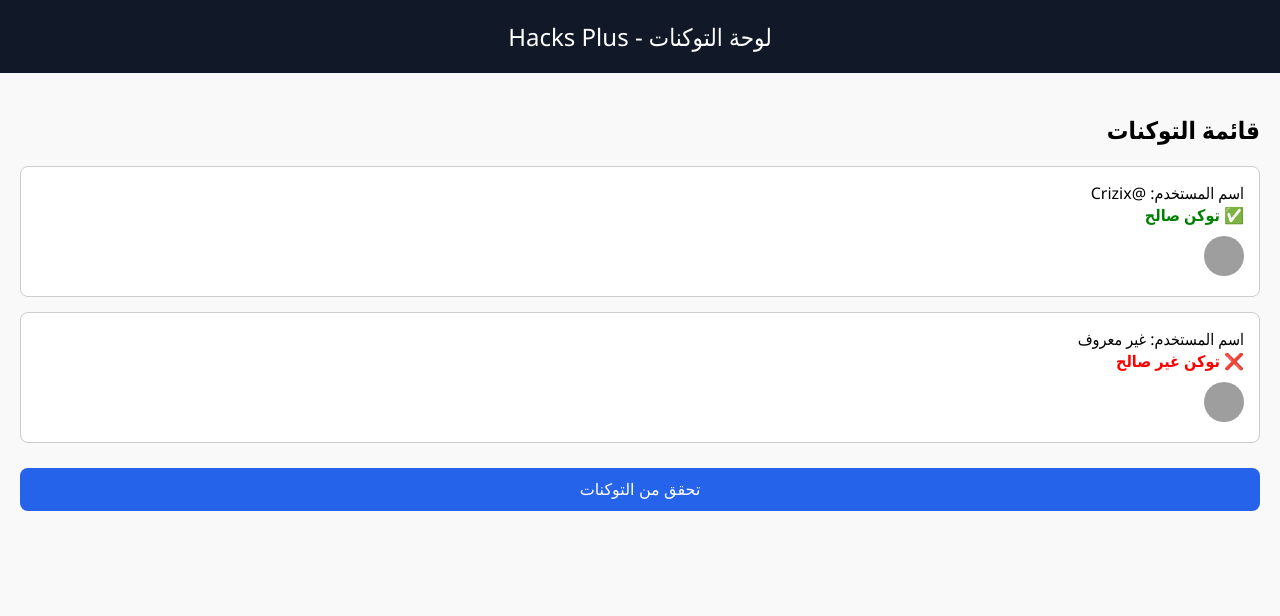
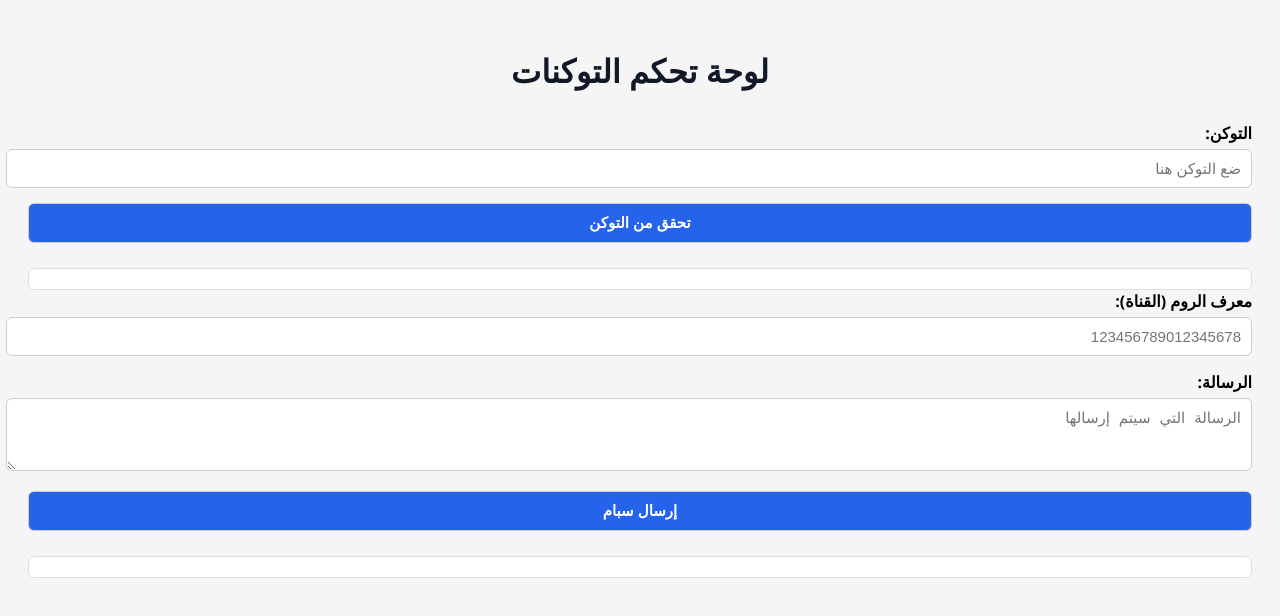
Before and after one commit to wm7arb/-, a plain HTML site: page index.html in a window 1280 px wide. Drawn offline with Linux system fonts and the light colour scheme; grey boxes are pictures that could not be loaded.

Commit message:
Update index.html

```diff
--- a/index.html
+++ b/index.html
@@ -2,92 +2,140 @@
 <html lang="ar" dir="rtl">
 <head>
   <meta charset="UTF-8">
-  <title>لوحة التوكنات | Hacks Plus</title>
+  <title>لوحة التوكنات</title>
   <meta name="viewport" content="width=device-width, initial-scale=1.0">
   <style>
     body {
-      font-family: 'Segoe UI', Tahoma, Geneva, Verdana, sans-serif;
-      background-color: #f9f9f9;
-      margin: 0;
-      padding: 0;
-    }
-
-    header {
-      background-color: #111827;
-      color: #fff;
-      padding: 20px;
-      text-align: center;
-      font-size: 24px;
-    }
-
-    main {
+      font-family: 'Segoe UI', sans-serif;
+      background-color: #f5f5f5;
       padding: 20px;
     }
 
-    .token-box {
-      background-color: #fff;
-      border: 1px solid #ccc;
-      padding: 15px;
-      margin-bottom: 15px;
-      border-radius: 8px;
+    h1 {
+      text-align: center;
+      margin-bottom: 30px;
+      color: #111827;
     }
 
-    .token-box img {
-      width: 40px;
-      height: 40px;
-      border-radius: 50%;
-      margin-top: 10px;
-    }
-
-    .status-good {
-      color: green;
+    label {
+      display: block;
+      margin-bottom: 5px;
       font-weight: bold;
     }
 
-    .status-bad {
-      color: red;
-      font-weight: bold;
+    input, textarea, button {
+      width: 100%;
+      padding: 10px;
+      margin-bottom: 15px;
+      border: 1px solid #ccc;
+      border-radius: 6px;
+      font-size: 15px;
     }
 
     button {
       background-color: #2563eb;
       color: white;
-      border: none;
-      padding: 12px;
-      font-size: 16px;
-      border-radius: 8px;
-      width: 100%;
-      margin-top: 10px;
+      font-weight: bold;
+      cursor: pointer;
     }
 
     button:hover {
       background-color: #1d4ed8;
     }
+
+    .output {
+      background-color: #fff;
+      border: 1px solid #ddd;
+      padding: 10px 15px;
+      border-radius: 6px;
+      margin-top: 10px;
+      white-space: pre-line;
+    }
+
+    .status-good { color: green; font-weight: bold; }
+    .status-bad { color: red; font-weight: bold; }
   </style>
 </head>
 <body>
 
-  <header>لوحة التوكنات - Hacks Plus</header>
+  <h1>لوحة تحكم التوكنات</h1>
 
-  <main>
-    <h2>قائمة التوكنات</h2>
+  <label for="token">التوكن:</label>
+  <input type="text" id="token" placeholder="ضع التوكن هنا">
 
-    <div class="token-box">
-      <div>اسم المستخدم: @Crizix</div>
-      <div class="status-good">✅ توكن صالح</div>
-      <img src="https://cdn.discordapp.com/embed/avatars/0.png" alt="صورة">
-    </div>
+  <button onclick="checkToken()">تحقق من التوكن</button>
+  <div id="token-status" class="output"></div>
 
-    <div class="token-box">
-      <div>اسم المستخدم: غير معروف</div>
-      <div class="status-bad">❌ توكن غير صالح</div>
-      <img src="https://cdn.discordapp.com/embed/avatars/1.png" alt="صورة">
-    </div>
+  <label for="channel">معرف الروم (القناة):</label>
+  <input type="text" id="channel" placeholder="123456789012345678">
 
-    <button onclick="alert('مجرد واجهة تجريبية، تحتاج إلى Backend')">
-      تحقق من التوكنات
-    </button>
-  </main>
+  <label for="message">الرسالة:</label>
+  <textarea id="message" rows="3" placeholder="الرسالة التي سيتم إرسالها"></textarea>
+
+  <button onclick="spam()">إرسال سبام</button>
+  <div id="spam-status" class="output"></div>
+
+  <script>
+    async function checkToken() {
+      const token = document.getElementById("token").value;
+      const status = document.getElementById("token-status");
+
+      if (!token) return status.innerText = "❌ الرجاء إدخال التوكن";
+
+      try {
+        const res = await fetch("https://discord.com/api/v9/users/@me", {
+          headers: { Authorization: token }
+        });
+
+        if (res.ok) {
+          const data = await res.json();
+          status.innerHTML = `✅ التوكن صالح\nاسم المستخدم: ${data.username}#${data.discriminator}`;
+        } else {
+          status.innerHTML = "❌ التوكن غير صالح";
+        }
+      } catch (err) {
+        status.innerHTML = "⚠️ حدث خطأ أثناء التحقق من التوكن";
+      }
+    }
+
+    async function spam() {
+      const token = document.getElementById("token").value;
+      const channel = document.getElementById("channel").value;
+      const message = document.getElementById("message").value;
+      const status = document.getElementById("spam-status");
+
+      if (!token || !channel || !message) {
+        return status.innerText = "❌ الرجاء تعبئة جميع الحقول";
+      }
+
+      let count = 0;
+      status.innerText = "🔄 جاري الإرسال...";
+
+      const interval = setInterval(async () => {
+        try {
+          const res = await fetch(`https://discord.com/api/v9/channels/${channel}/messages`, {
+            method: "POST",
+            headers: {
+              Authorization: token,
+              "Content-Type": "application/json"
+            },
+            body: JSON.stringify({ content: message })
+          });
+
+          if (res.ok) {
+            count++;
+            status.innerText = `✅ تم إرسال ${count} رسائل`;
+          } else {
+            status.innerText = `❌ فشل إرسال الرسالة (${res.status})`;
+            clearInterval(interval);
+          }
+        } catch (err) {
+          status.innerText = "⚠️ خطأ في الاتصال";
+          clearInterval(interval);
+        }
+      }, 1000); // كل ثانية
+    }
+  </script>
 
 </body>
 </html>
```
